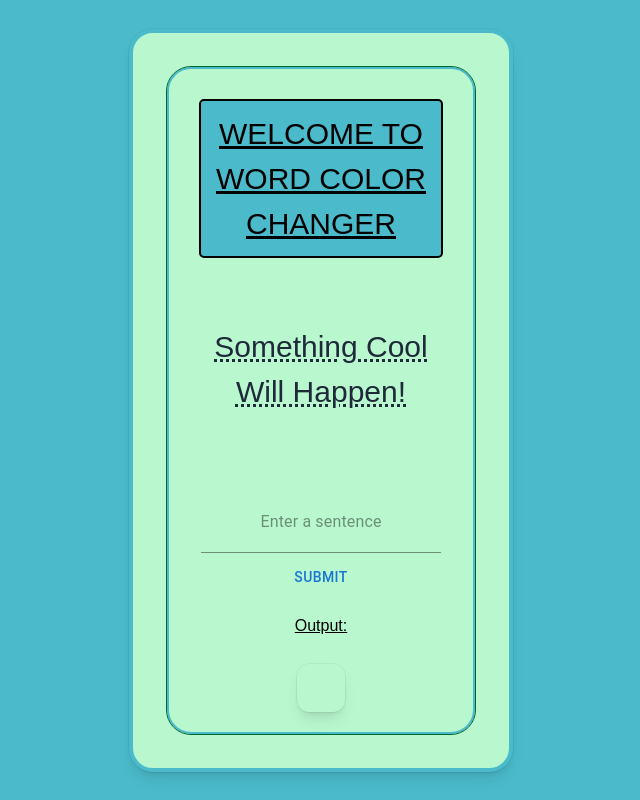
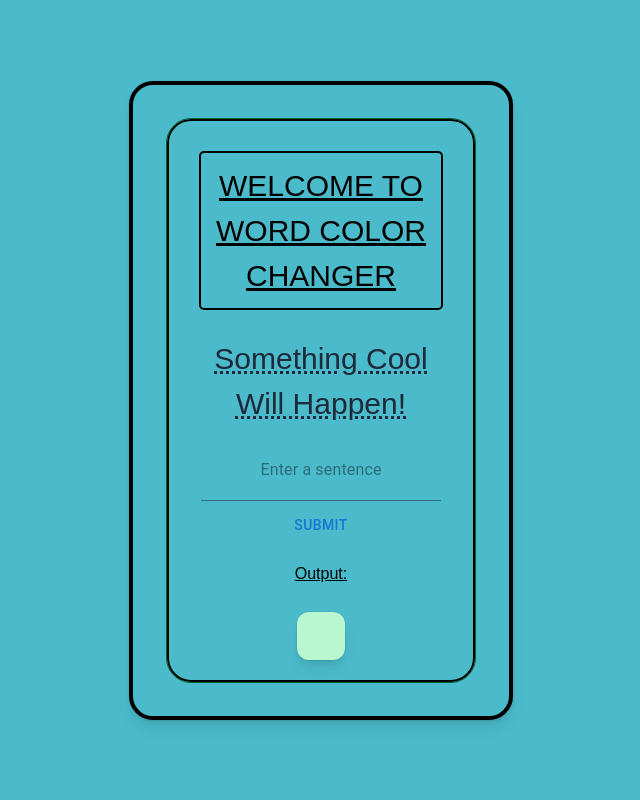
Before and after one commit to Steven-Ou/WordChanger, a Next.js app in the folder word/: page / in a window 1280 px wide. Shown: the whole page, without its empty margins (319-959 px from the left). Built offline with nearby package versions, Linux system fonts and the light colour scheme.

Commit message:
removing the extra space to make it better

```diff
--- a/word/app/page.js
+++ b/word/app/page.js
@@ -34,23 +34,22 @@ export default function Home() {
     //Frontend Section:
     <div className="mx-auto flex max-w-sm items-center gap-x-4 rounded-3xl bg-green-200
     p-6 shadow-lg outline outline-black/5 border-4
-    dark:shadow-none dark:outline-white/10 animate-borderColor
+    dark:shadow-none dark:outline-white/10 animate-borderColor animate-backgroundColor
     ">
       <Box id = "lock" className="flex flex-col gap-y-4 text-colors-white-500 dark:text-white-400
         rounded-3xl p-6 outline outline-green-800
         dark:outline-green-800 dark:outline-1 border-4 animate-borderColor
+        animate-backgroundColor
       ">
-        <h1 className="change animate-borderColor border-4 rounded-3xl
+        <h1 className="change animate-borderColor border-4 rounded-3xl flex flex-col gap-y-4
+        text-colors-white-500 dark:text-white-400
         animate-backgroundColor
         ">
           WELCOME TO WORD COLOR CHANGER
         </h1>
-        <br></br>
         <h2 id="as" className="text-gray-800 dark:text-gray-500">
           Something Cool Will Happen!
         </h2>
-        <br></br>
-        <br></br>
         <div className="ab">
           <Input
           type="text"
```
